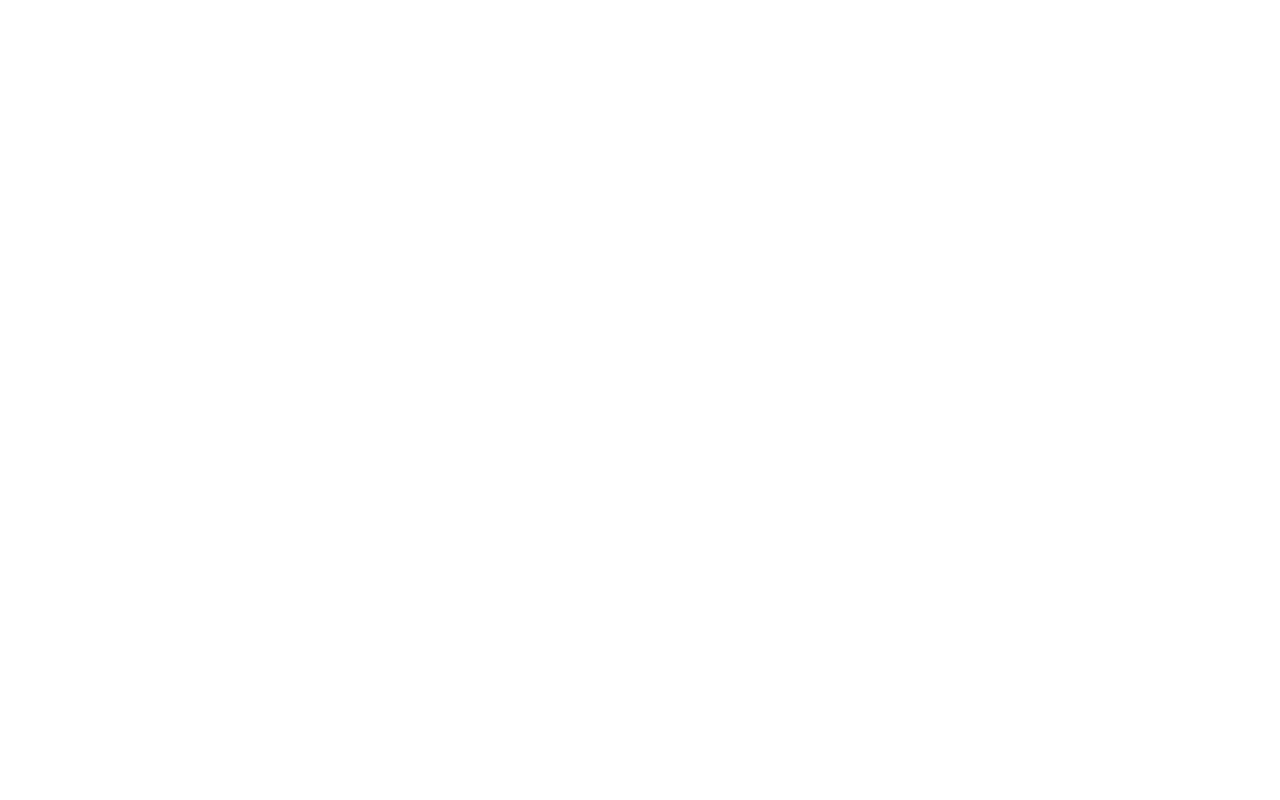
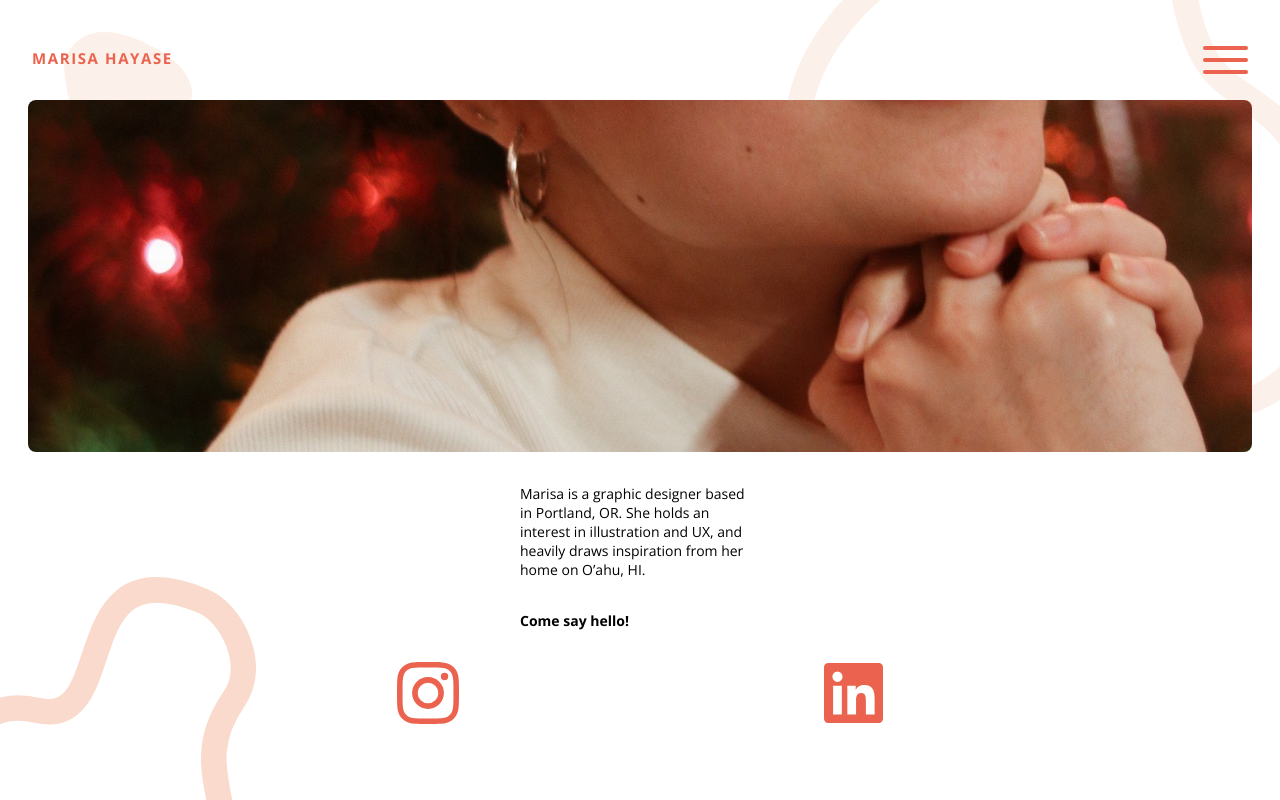
Before and after one commit to marisahayase/marisaportfolio, a plain HTML site: page about.html in a window 1280 px wide. Drawn offline with nearby package versions, Linux system fonts and the light colour scheme.

Commit message:
About page

```diff
--- a/about.html
+++ b/about.html
@@ -0,0 +1,71 @@
+<!DOCTYPE html>
+<html lang="en">
+
+<head>
+    <meta charset="UTF-8">
+    <meta name="viewport" content="width=device-width, initial-scale=1.0">
+    <title>About</title>
+    <link rel="stylesheet" href="style.css">
+    <link rel="preconnect" href="https://fonts.gstatic.com">
+    <link href="https://fonts.googleapis.com/css2?family=Open+Sans:wght@400;700&display=swap" rel="stylesheet">
+</head>
+
+<body>
+    <main>
+        <div class="patternContainer"></div>
+        <section class="navContainer">
+            <a href="index.html">
+                <h1>Marisa Hayase</h1>
+            </a>
+            <div class="hamburgerMenu" id="hammy">
+                <div id="one" class="hamburgerLine"></div>
+                <div id="two" class="hamburgerLine"></div>
+                <div id="three" class="hamburgerLine"></div>
+                <nav class="overlay" id="overlayID">
+                    <ul>
+                        <li><a href="index.html">Home</a></li>
+                        <li><a href="about.html">About</a></li>
+                    </ul>
+                </nav>
+            </div>
+        </section>
+
+        <section class="aboutContent">
+            <div class="aboutImageCrop">
+                <img class="aboutImage" src="images/about/marisaimage.jpg" />
+            </div>
+            <div class="aboutBio">
+                <p>
+                    Marisa is a graphic designer based in Portland,
+                    OR. She holds an interest in illustration and UX,
+                    and heavily draws inspiration from her home
+                    on O’ahu, HI.
+                </p>
+                <p>
+                    <strong>Come say hello!</strong>
+                </p>
+            </div>
+        </section>
+    </main>
+
+    <footer class="footContainer">
+        <div class="footIcons">
+            <img src="images/insta.svg" />
+            <img src="images/linkedin.svg" />
+        </div>
+    </footer>
+
+    <script type="text/javascript">
+        document.getElementById("hammy").addEventListener('click', function () {
+            if (this.classList.contains("on")) {
+                this.classList.remove("on");
+                this.classList.add("off");
+            } else {
+                this.classList.remove("off");
+                this.classList.add("on");
+            }
+        });
+    </script>
+</body>
+
+</html>
--- a/style.css
+++ b/style.css
@@ -34,6 +34,11 @@
     color: #eb634e;
 }
 
+p {
+    font-family: 'Open Sans', sans-serif;
+    color: black;
+}
+
 .navContainer {
     display: flex;
     width: 100%;
@@ -49,7 +54,8 @@
 }
 
 .navContainer h1 {
-    font-size: 25px;
+    font-size: 15px;
+    letter-spacing: 0.1rem;
 }
 
 .navlistContainer li {
@@ -287,6 +293,65 @@
     padding: 1rem;
 }
 
+/*About page below*/
+.aboutContent {
+    display: flex;
+    width: 100%;
+    height: fit-content;
+    justify-content: space-between;
+    align-items: center;
+    overflow: hidden;
+    flex-direction: column;
+}
+
+.aboutImageCrop {
+    display: flex;
+    width: 100%;
+    height: 22rem;
+    padding-left: 1.75rem;
+    padding-right: 1.75rem;
+    overflow: hidden;
+    justify-content: center;
+}
+
+.aboutImageCrop img {
+    width: 100%;
+    height: 100%;
+    object-fit: cover;
+    border-radius: 0.5rem;
+}
+
+.aboutBio p {
+    display: flex;
+    width: 15rem;
+    margin-top: 2rem;
+    font-size: 14px;
+}
+
+/*end about page*/
+
+/*footer below*/
+.footContainer {
+    display: flex;
+    width: 100%;
+    height: fit-content;
+
+}
+
+.footIcons {
+    display: flex;
+    width: 100%;
+    height: fit-content;
+    justify-content: space-evenly;
+    align-items: center;
+    overflow: hidden;
+    flex-direction: row;
+    margin: 2rem;
+    margin-bottom: 4rem;
+}
+
+/*end footer*/
+
 /*Media Queries*/
 /* Larger than tablet (also point when grid becomes active) */
 @media (min-width: 550px) {}
```
Also changed, not shown: index.html (+12 -2 lines), images/about/marisaimage.jpg (added), images/about/speechbubble.svg (added), 1 other file.
